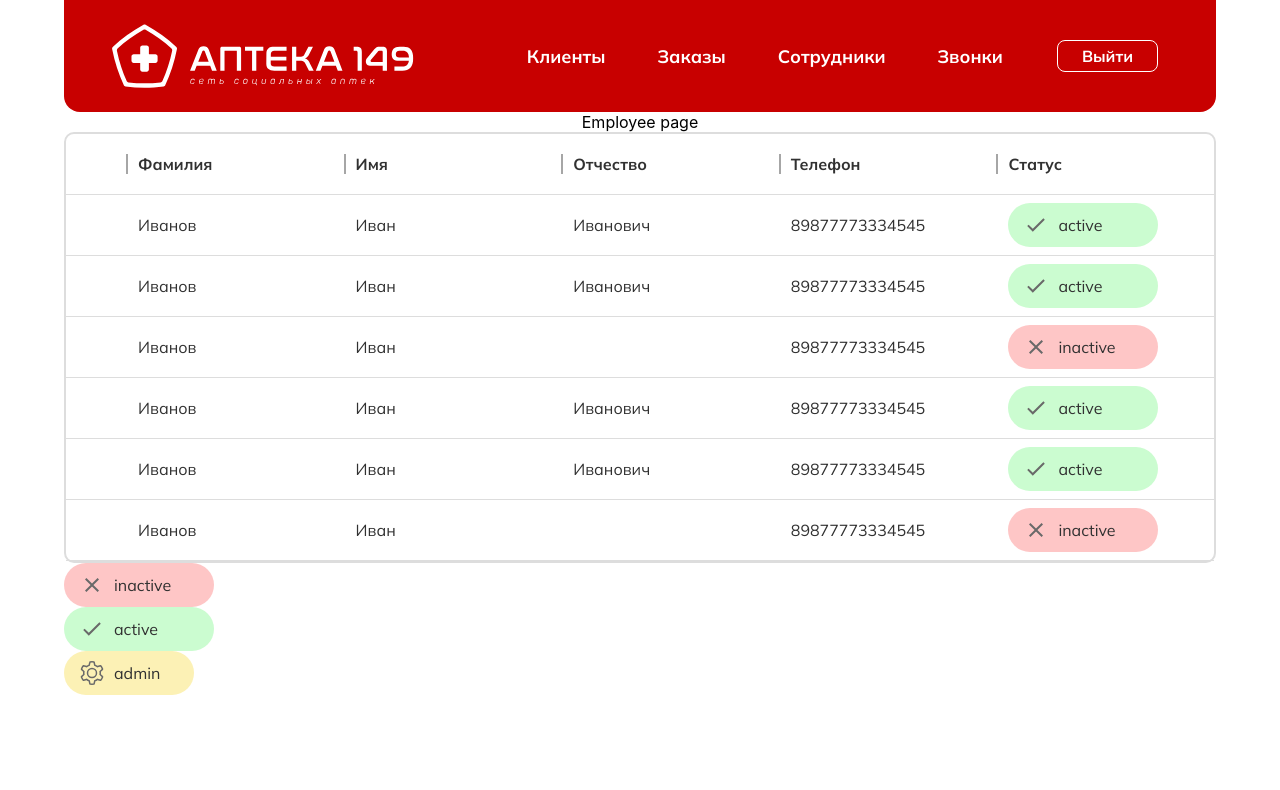
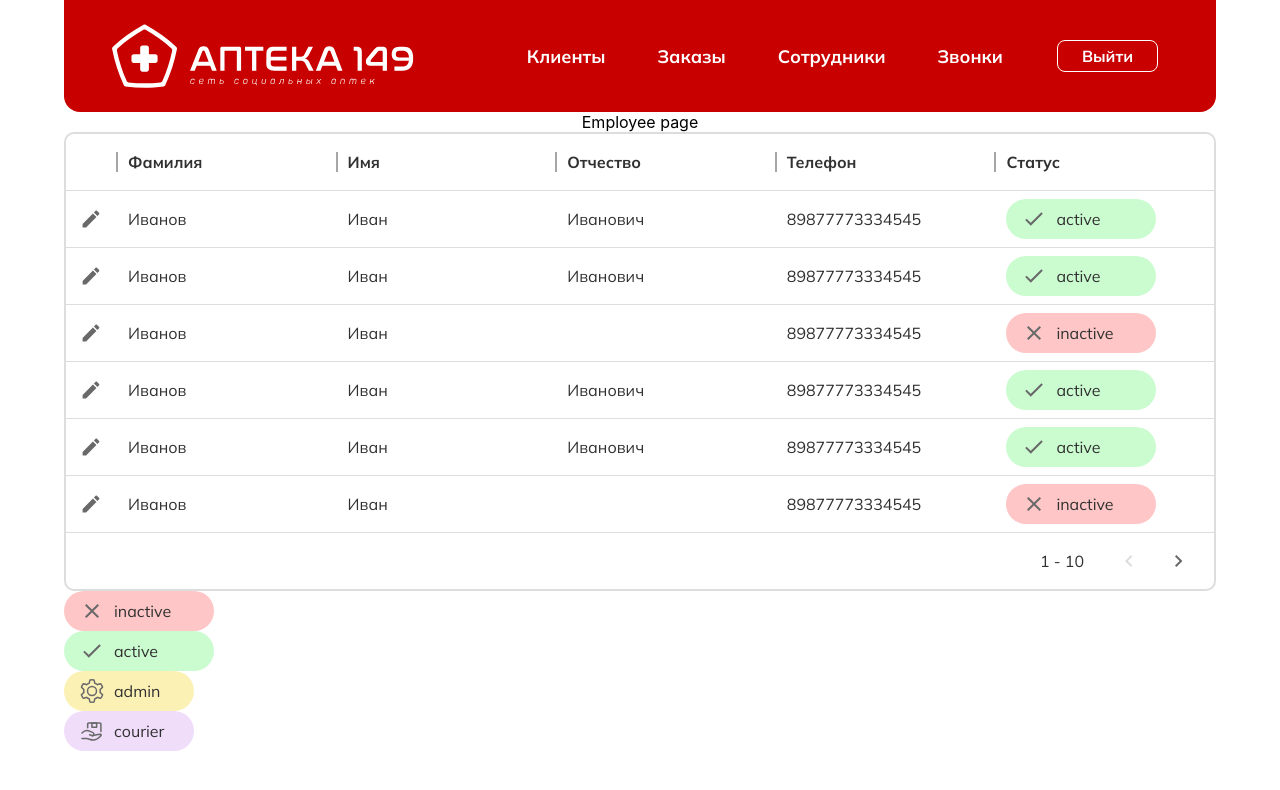
Before and after one commit to 21shunya/farm_diplom, a React (Create React App) app: page /employee in a window 1280 px wide. Shown: the top 790 px of the page. Built offline with nearby package versions, Linux system fonts and the light colour scheme.

Commit message:
feat: change Table components

```diff
--- /dev/null
+++ b/src/assets/icons/Pencil.tsx
@@ -0,0 +1,18 @@
+import React from 'react';
+
+interface IPencil {
+  color: string;
+}
+
+const Pencil: React.FC<IPencil> = ({ color }) => {
+  return (
+    <svg width="24" height="24" viewBox="0 0 24 24" fill="none" xmlns="http://www.w3.org/2000/svg">
+      <path
+        d="M3.59999 16.9006V20.4001H7.09951L17.4207 10.0789L13.9212 6.57935L3.59999 16.9006ZM20.127 7.37257C20.491 7.00862 20.491 6.42071 20.127 6.05676L17.9433 3.87306C17.5794 3.50911 16.9915 3.50911 16.6275 3.87306L14.9198 5.58082L18.4193 9.08034L20.127 7.37257Z"
+        fill={color || 'white'}
+      />
+    </svg>
+  );
+};
+
+export default Pencil;
--- a/src/components/ui/buttons/IconBtn.tsx
+++ b/src/components/ui/buttons/IconBtn.tsx
@@ -1,7 +1,12 @@
 import styled from 'styled-components';
 import { pxToRem } from '../../../utils/Converting';
+import { colors } from '../../../theme/colors';
 
-export const IconBtn = styled.button`
+interface IIconBtn {
+  bg?: string;
+}
+
+export const IconBtn = styled.button<IIconBtn>`
   display: flex;
   justify-content: center;
   align-items: center;
@@ -13,10 +18,14 @@ export const IconBtn = styled.button`
   height: ${pxToRem(50)}rem;
 
   &:hover {
-    background: #ffe0e0;
+    background: ${({ bg }) => bg ?? colors.input_hover};
   }
 
   &:disabled {
     background: transparent;
   }
+
+  &:active {
+    background: ${colors.grey};
+  }
 `;
--- a/src/components/ui/colorFlags/colorFlags.tsx
+++ b/src/components/ui/colorFlags/colorFlags.tsx
@@ -19,7 +19,7 @@ const Wrapper = styled.div<IWrapper>`
   align-items: center;
   gap: ${pxToEm(10, fontSize)}em;
   border-radius: 57px;
-  padding: ${pxToEm(10, fontSize)}em ${pxToEm(16, fontSize)}em;
+  padding: ${pxToEm(8, fontSize)}em ${pxToEm(16, fontSize)}em;
 
   width: ${({ width }) => pxToEm(width, fontSize)}em;
   background: ${({ bg }) => bg};
--- /dev/null
+++ b/src/components/ui/table/HeaderRow.tsx
@@ -0,0 +1,30 @@
+import styled from 'styled-components';
+import { pxToRem } from '../../../utils/Converting';
+import { colors } from '../../../theme/colors';
+import React from 'react';
+import HeaderCell from './HeaderCell';
+
+const StyledRow = styled.div`
+  display: flex;
+  align-items: center;
+  height: ${pxToRem(56)}rem;
+  padding: 0 0 0 ${pxToRem(50)}rem;
+  flex-grow: 1;
+  align-self: stretch;
+  border-bottom: 1px solid ${colors.grey};
+`;
+
+interface IHeaderRow {
+  data: string[];
+}
+const HeaderRow: React.FC<IHeaderRow> = ({ data }) => {
+  return (
+    <StyledRow>
+      {data.map((item, idx) => (
+        <HeaderCell key={idx} data={item} />
+      ))}
+    </StyledRow>
+  );
+};
+
+export default HeaderRow;
--- /dev/null
+++ b/src/components/ui/table/LastRow.tsx
@@ -0,0 +1,49 @@
+import React from 'react';
+import styled from 'styled-components';
+import { pxToRem } from '../../../utils/Converting';
+import { getTypography } from '../../../theme/typography';
+import { colors, text_colors } from '../../../theme/colors';
+import ArrowRight from '../../../assets/icons/ArrowRight';
+import ArrowLeft from '../../../assets/icons/ArrowLeft';
+import { IconBtn } from '../buttons/IconBtn';
+
+const StyledRow = styled.div`
+  display: flex;
+  justify-content: flex-end;
+  align-items: center;
+  height: ${pxToRem(56)}rem;
+  padding: 0 ${pxToRem(10)}rem;
+  gap: ${pxToRem(20)}rem;
+  flex-grow: 1;
+  align-self: stretch;
+
+  ${getTypography('textRegular')};
+  color: ${text_colors.dark_grey};
+`;
+
+const BtnWrapper = styled.div`
+  display: flex;
+  justify-content: center;
+`;
+
+const LastRow: React.FC = () => {
+  const offset = 1;
+  const limit = 10;
+  return (
+    <StyledRow>
+      <div>
+        {offset} - {limit}
+      </div>
+      <BtnWrapper>
+        <IconBtn disabled>
+          <ArrowLeft color={colors.grey} />
+        </IconBtn>
+        <IconBtn>
+          <ArrowRight color={colors.dark_grey} />
+        </IconBtn>
+      </BtnWrapper>
+    </StyledRow>
+  );
+};
+
+export default LastRow;
--- a/src/components/ui/table/Table.tsx
+++ b/src/components/ui/table/Table.tsx
@@ -2,6 +2,8 @@ import React from 'react';
 import styled from 'styled-components';
 import TableRow from './TableRow';
 import ColorFlags from '../colorFlags/colorFlags';
+import LastRow from './LastRow';
+import HeaderRow from './HeaderRow';
 
 const StyledTable = styled.div`
   box-sizing: border-box;
@@ -14,7 +16,7 @@ const StyledTable = styled.div`
 `;
 
 const Table: React.FC = () => {
-  const header = [['Фамилия', 'Имя', 'Отчество', 'Телефон', 'Статус']];
+  const header = ['Фамилия', 'Имя', 'Отчество', 'Телефон', 'Статус'];
   const data = [
     [
       'Иванов',
@@ -49,12 +51,11 @@ const Table: React.FC = () => {
   ];
   return (
     <StyledTable>
-      {header.map((row, idx) => (
-        <TableRow key={idx} isHeader data={row} />
+      <HeaderRow data={header} />
+      {data.map((row, idx) => (
+        <TableRow key={idx} data={row} />
       ))}
-      {data.map((row, idx) => (
-        <TableRow isHeader={false} key={idx} data={row} />
-      ))}
+      <LastRow />
     </StyledTable>
   );
 };
--- a/src/components/ui/table/TableRow.tsx
+++ b/src/components/ui/table/TableRow.tsx
@@ -1,31 +1,37 @@
 import React from 'react';
 import styled from 'styled-components';
 import DataCell from './DataCell';
-import HeaderCell from './HeaderCell';
 import { colors } from '../../../theme/colors';
 import { pxToRem } from '../../../utils/Converting';
+import { IconBtn } from '../buttons/IconBtn';
+import Pencil from '../../../assets/icons/Pencil';
 
 const StyledRow = styled.div`
   display: flex;
   align-items: center;
-  height: ${pxToRem(60)}rem;
-  padding: 0 0 0 ${pxToRem(60)}rem;
+  height: ${pxToRem(56)}rem;
   flex-grow: 1;
   align-self: stretch;
   border-bottom: 1px solid ${colors.grey};
+
+  &:hover {
+    background: ${colors.input_hover};
+  }
 `;
 
 interface ITableRow {
-  isHeader: boolean;
   data: (string | JSX.Element)[];
 }
 
-const TableRow: React.FC<ITableRow> = ({ isHeader, data }) => {
+const TableRow: React.FC<ITableRow> = ({ data }) => {
   return (
     <StyledRow>
-      {data.map((item, idx) =>
-        isHeader ? <HeaderCell key={idx} data={item} /> : <DataCell key={idx} data={item} />,
-      )}
+      <IconBtn bg={colors.icon_hover}>
+        <Pencil color={colors.dark_grey} />
+      </IconBtn>
+      {data.map((item, idx) => (
+        <DataCell key={idx} data={item} />
+      ))}
     </StyledRow>
   );
 };
--- a/src/pages/EmployeePage.tsx
+++ b/src/pages/EmployeePage.tsx
@@ -15,6 +15,7 @@ const EmployeePage: React.FC = () => {
       <ColorFlags type={'status'} name={'inactive'} />
       <ColorFlags type={'status'} name={'active'} />
       <ColorFlags type={'role'} name={'admin'} />
+      <ColorFlags type={'role'} name={'courier'} />
     </Wrapper>
   );
 };
--- a/src/theme/colors.ts
+++ b/src/theme/colors.ts
@@ -5,6 +5,7 @@ export const colors = {
   grey: '#DDDDDD',
   dark_grey: '#696969',
   input_hover: '#F5F5F5',
+  icon_hover: '#ffe0e0',
 };
 
 export const text_colors = { grey: '#A6A6A6', dark_grey: '#313131' };
```
